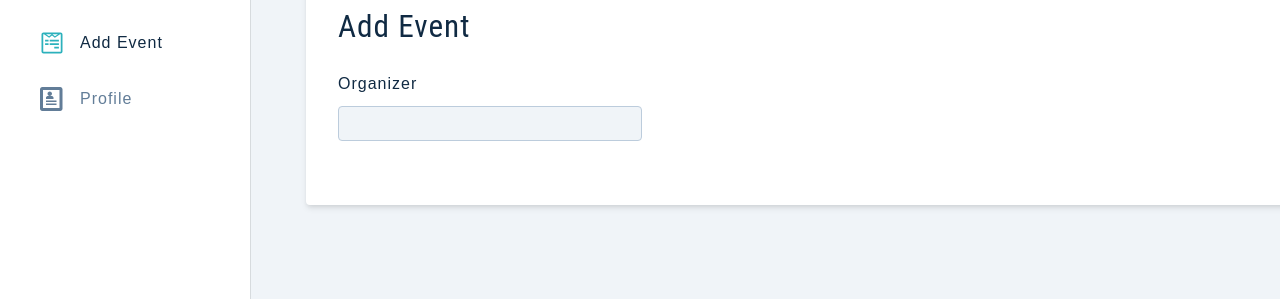
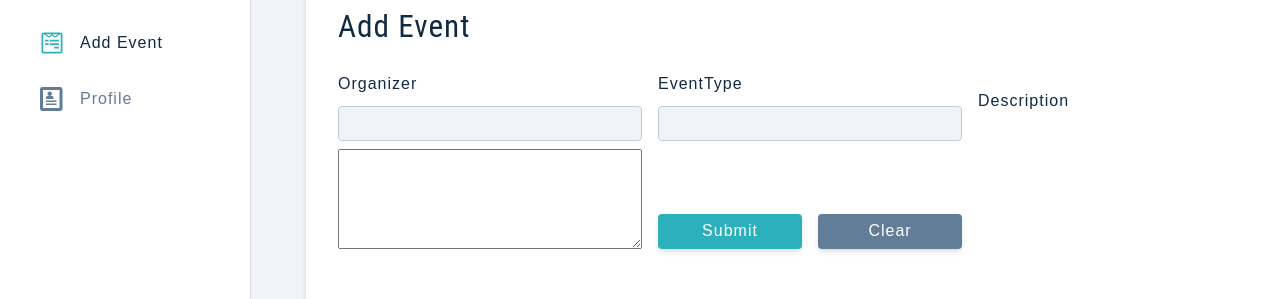
Before and after one commit to mmaustin/virginia-place, a React (Create React App) app in the folder client/: page /add-event in a window 1280 px wide. Shown: the part 169-468 px from the top of the page. Built offline with nearby package versions, Linux system fonts and the light colour scheme; sample sign-in values are in the browser's storage.

Commit message:
added buttons with temporary logging functionality

```diff
--- a/client/src/index.css
+++ b/client/src/index.css
@@ -253,6 +253,9 @@ ul {
 .btn-block {
   height: 35px;
 }
+.form-description{
+  height: 100px;
+}
 .form-row {
   margin-bottom: 1rem;
 }
--- a/client/src/pages/dashboard/AddEvent.js
+++ b/client/src/pages/dashboard/AddEvent.js
@@ -5,6 +5,11 @@ import { useAppContext } from '../../context/appContext';
 
 const AddEvent = () => {
   const {showAlert, displayAlert, organizer, eventType, description, isEditing } = useAppContext();
+
+  const handleSubmit = e => {
+    e.preventDefault();
+    console.log('event created')
+  }
 
   const handleEventInput = (e) => {
     e.preventDefault();
@@ -25,6 +30,43 @@ const AddEvent = () => {
             value={organizer}
             handleChange={handleEventInput}
           />
+          <FormRow
+            type='text'
+            name='eventType'
+            value={eventType}
+            handleChange={handleEventInput}
+          />
+          <label htmlFor="description" className='form-label'>Description</label>
+          <textarea
+            className='form-description'
+            id='description'
+            type='text'
+            name='description'
+            value={description}
+            onChange={handleEventInput}
+          />
+          <div className='btn-container'>
+            <button
+              type='submit'
+              className='btn btn-block submit-btn'
+              onClick={handleSubmit}
+              // disabled={isLoading}
+            >
+              submit
+            </button>
+            <button
+              className='btn btn-block clear-btn'
+              onClick={(e)=> {
+                e.preventDefault()
+                console.log('right on!')}}
+              // onClick={(e) => {
+              //   e.preventDefault()
+              //   clearValues()
+              // }}
+            >
+              clear
+            </button>
+          </div>
         </div>
       </form>
     </Wrapper>
```
